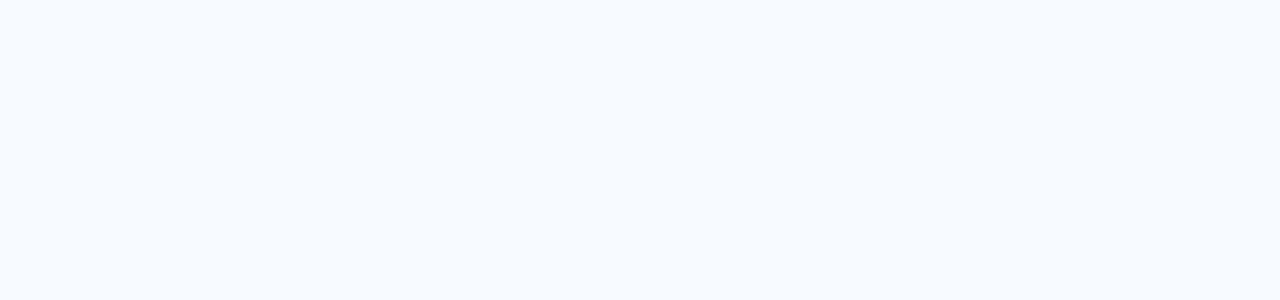
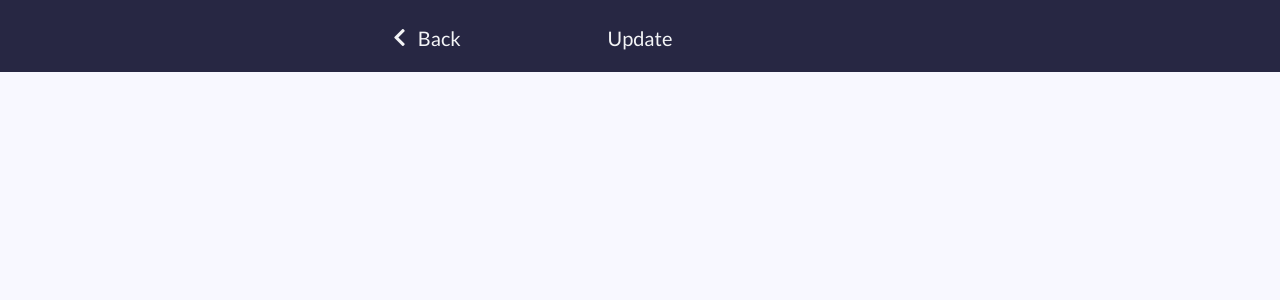
Before and after one commit to or-abdillh/stock-app, a Vue app: page /update in a window 1280 px wide. Before the commit this address had no page. Shown: the top 300 px of the page. Built offline with nearby package versions, Linux system fonts and the light colour scheme.

Commit message:
Create file UpdateItems.vue

```diff
--- a/src/router/index.js
+++ b/src/router/index.js
@@ -2,6 +2,7 @@ import { createRouter, createWebHistory } from 'vue-router'
 import Home from '../views/Home.vue'
 import Login from '../views/Login.vue'
 import Profile from '../views/Profile.vue'
+import UpdateItems from '../views/UpdateItems.vue'
 
 const routes = [
 	{
@@ -18,6 +19,11 @@ const routes = [
 	   path: '/profile',
 	   name: 'profile',
 	   component: Profile
+	},
+	{
+	   path: '/update',
+	   name: 'update',
+	   component: UpdateItems
 	}
 ]
 
--- /dev/null
+++ b/src/views/UpdateItems.vue
@@ -0,0 +1,13 @@
+<template>
+   <Navbar>
+      <template v-slot:title-page>
+         <h1 class="nav-title">Update</h1>
+      </template>
+   </Navbar>
+</template>
+
+<script setup>
+
+   import Navbar from '../components/Navbar.vue'
+
+</script>
```
Also changed, not shown: src/components/FormItem.vue (added), src/views/NewItems.vue (added).
